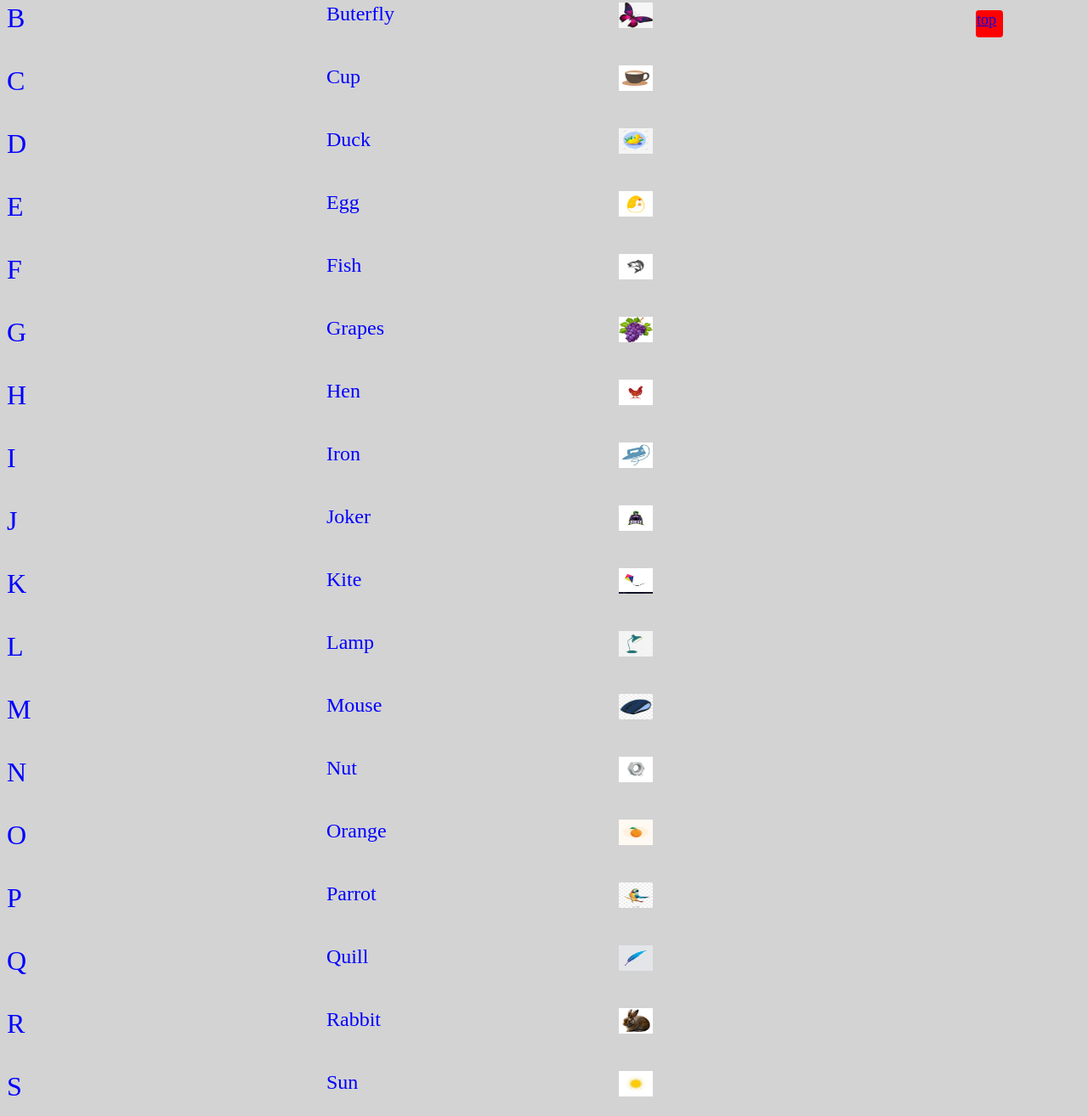
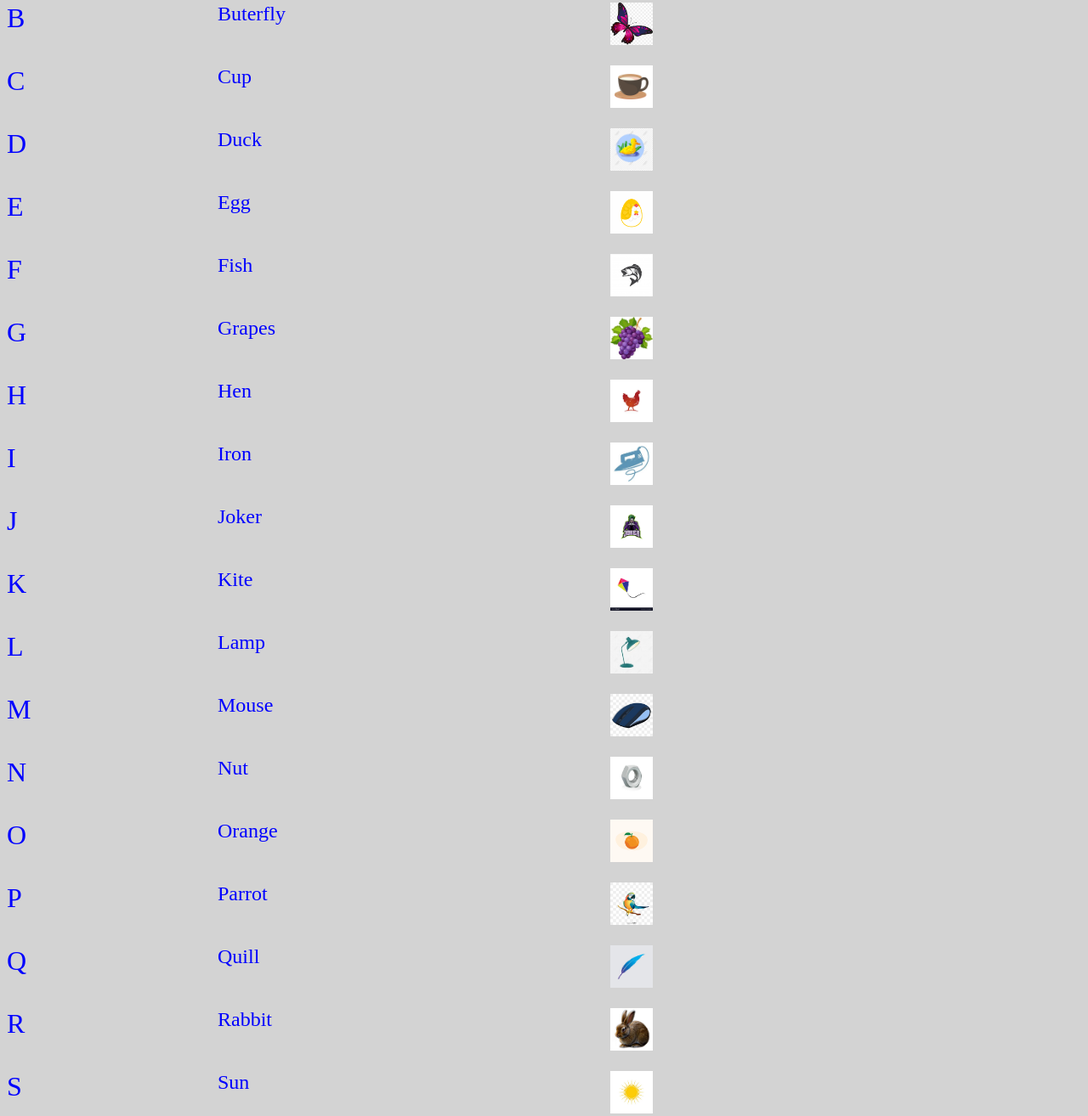
Before and after one commit to REHMAN251211/abcbook, a plain HTML site: page index.html in a window 1280 px wide. Shown: the part 188-1502 px from the top of the page at 85% size. Drawn offline with Linux system fonts and the light colour scheme.

Commit message:
new change

```diff
--- a/index.html
+++ b/index.html
@@ -47,132 +47,132 @@
         <br>
         <div>
             A <sub>Apple</sub>
-            <img id="a" src="bookapple.png" alt="Apple pic" height="30" width="40" />
+            <img id="a" src="bookapple.png" alt="Apple pic" height="50" width="50" />
          </div>
          <br>
         <div>
             B <sub>Buterfly</sub>
-            <img id="b" src="bookbuterfly.png" alt="buterfly pic" height="30" width="40" />
+            <img id="b" src="bookbuterfly.png" alt="buterfly pic" height="50" width="50" />
         </div>
         <br>
         <div>
             C <sub>Cup</sub>
-            <img id="c" src="bookcup.jpg" alt="Cup pic" height="30" width="40" />
+            <img id="c" src="bookcup.jpg" alt="Cup pic" height="50" width="50" />
         </div>
         <br>
         <div>
             D <sub>duck</sub>
-            <img id="d" src="bookduck.png" alt="Duck pic" height="30" width="40" />
+            <img id="d" src="bookduck.png" alt="Duck pic" height="50" width="50" />
         </div>
         <br>
         <div>
             E <sub>egg</sub>
-            <img id="e" src="bookegg.png" alt="Egg pic" height="30" width="40" />
+            <img id="e" src="bookegg.png" alt="Egg pic" height="50" width="50" />
         </div>
         <br>
         <div>
             F <sub>Fish</sub>
-            <img id="f" src="bookfish.jpg" alt="fish pic" height="30" width="40" />
+            <img id="f" src="bookfish.jpg" alt="fish pic" height="50" width="50" />
         </div>
         <br>
         <div>
             G <sub>Grapes</sub>
-            <img id="g" src="bookgrapes.jpg" alt="grapes pic" height="30" width="40" />
+            <img id="g" src="bookgrapes.jpg" alt="grapes pic" height="50" width="50" />
         </div>
         <br>
         <div>
             H <sub>Hen</sub>
-            <img id="h" src="bookhen.png" alt="hen pic" height="30" width="40" />
+            <img id="h" src="bookhen.png" alt="hen pic" height="50" width="50" />
         </div>
         <br>
         <div>
             I <sub>Iron</sub>
-            <img id="i" src="bookiron.jpg" alt="iron pic" height="30" width="40" />
+            <img id="i" src="bookiron.jpg" alt="iron pic" height="50" width="50" />
         </div>
         <br>
         <div>
             J <sub>Joker</sub>
-            <img id="j" src="bookjoker.png"alt="joker pic" height="30" width="40" />
+            <img id="j" src="bookjoker.png"alt="joker pic" height="50" width="50" />
         </div>
         <br>
         <div>
             K <sub>Kite</sub>
-            <img id="k" src="bookkite.jpg"alt="kit pic" height="30" width="40" />
+            <img id="k" src="bookkite.jpg"alt="kit pic" height="50" width="50" />
         </div>
         <br>
         <div>
             L <sub>Lamp</sub>
-           <img id="l" src="booklamp.jpg"alt="lamp pic" height="30" width="40" />
+           <img id="l" src="booklamp.jpg"alt="lamp pic" height="50" width="50" />
        </div>
        <br>
        <div>
             M <sub>Mouse</sub>
-       <img id="m" src="bookmouse.jpg"alt="Mouse pic" height="30" width="40" />
+       <img id="m" src="bookmouse.jpg"alt="Mouse pic" height="50" width="50" />
    </div>
    <br>
    <div>
              N <sub>Nut</sub>
-   <img id="n" src="booknut.jpg"alt="nut pic" height="30" width="40" />
+   <img id="n" src="booknut.jpg"alt="nut pic" height="50" width="50" />
 </div>
 <br>
 <div>
               O <sub>Orange</sub>
-   <img id="o" src="bookorange.jpg"alt="orange pic" height="30" width="40" />
+   <img id="o" src="bookorange.jpg"alt="orange pic" height="50" width="50" />
 </div>
 <br>
 <div>
              P <sub>Parrot</sub>
-   <img id="p" src="bookparrot.jpg"alt="parrot pic" height="30" width="40" />
+   <img id="p" src="bookparrot.jpg"alt="parrot pic" height="50" width="50" />
 </div>
 <br>
 <div>
               Q <sub>Quill</sub>
-   <img id="q" src="bookquill.jpg"alt="quill pic" height="30" width="40" />
+   <img id="q" src="bookquill.jpg"alt="quill pic" height="50" width="50" />
 </div>
 <br>
 <div>
               R <sub>Rabbit</sub>
-   <img id="r" src="bookrabbit.jpg"alt="rabbit pic" height="30" width="40" />
+   <img id="r" src="bookrabbit.jpg"alt="rabbit pic" height="50" width="50" />
 </div>
 <br>
 <div>
              S <sub>Sun</sub>
-   <img id="s" src="booksun.jpg"alt="sun pic" height="30" width="40" />
+   <img id="s" src="booksun.jpg"alt="sun pic" height="50" width="50" />
 </div>
 <br>
 <div>
              T <sub>Table</sub>
-   <img id="t" src="booktable.png"alt="table pic" height="30" width="40" />
+   <img id="t" src="booktable.png"alt="table pic" height="50" width="50" />
 </div>
 <br>
 <div>
               V <sub>Van</sub>
-   <img id="v" src="bookvan.jpg"alt="van pic" height="30" width="40" />
+   <img id="v" src="bookvan.jpg"alt="van pic" height="50" width="50" />
 </div>
 <br>
 <div>
               U <sub>Umbrella</sub>
-   <img id="u" src="bookumbrella.png"alt="umbrella pic" height="30" width="40" />
+   <img id="u" src="bookumbrella.png"alt="umbrella pic" height="50" width="50" />
 </div>
 <br>
 <div>
               W <sub>Watch</sub>
-   <img id="w" src="bookwatch.jpg"alt="watch pic" height="30" width="40" />
+   <img id="w" src="bookwatch.jpg"alt="watch pic" height="50" width="50" />
 </div>
 <br>
 <div>
                X <sub>Xylophone</sub>
-   <img id="x" src="bookxylophone.png"alt="xylophone pic" height="30" width="40" />
+   <img id="x" src="bookxylophone.png"alt="xylophone pic" height="50" width="50" />
 </div>
 <br>
 <div>
                  Y <sub>Yak</sub>
-   <img id="y" src="bookyak.jpg"alt="yak pic" height="30" width="40" />
+   <img id="y" src="bookyak.jpg"alt="yak pic" height="50" width="50" />
 </div>
 <br>
 <div>
                  Z <sub>Zipper</sub>
-   <img id="z" src="bookzipper.png"alt="zipper pic" height="30" width="40" />
+   <img id="z" src="bookzipper.png"alt="zipper pic" height="50" width="50" />
 </div>
 <br>
 </div>
--- a/style.css
+++ b/style.css
@@ -8,14 +8,13 @@ nav>strong{
     }
     body {
         background-color: lightgrey;
-        color: blue;
-      }
+        color: blue;}
 div{
     font-size: xx-large;
 }
     div>sub{
         position: absolute;
-        left: 30%;
+        left: 20%;
         text-transform: capitalize;
     font-size: x-large;
     }
@@ -41,8 +40,8 @@ div{
         border: 1px solid red;
         border-radius: 10%;
         position: fixed;
-        right: 100px;
-        top: 200px;
+        right: 80px;
+        top: 150px;
         font-size: large;
         background-color:red ;
     }
```
